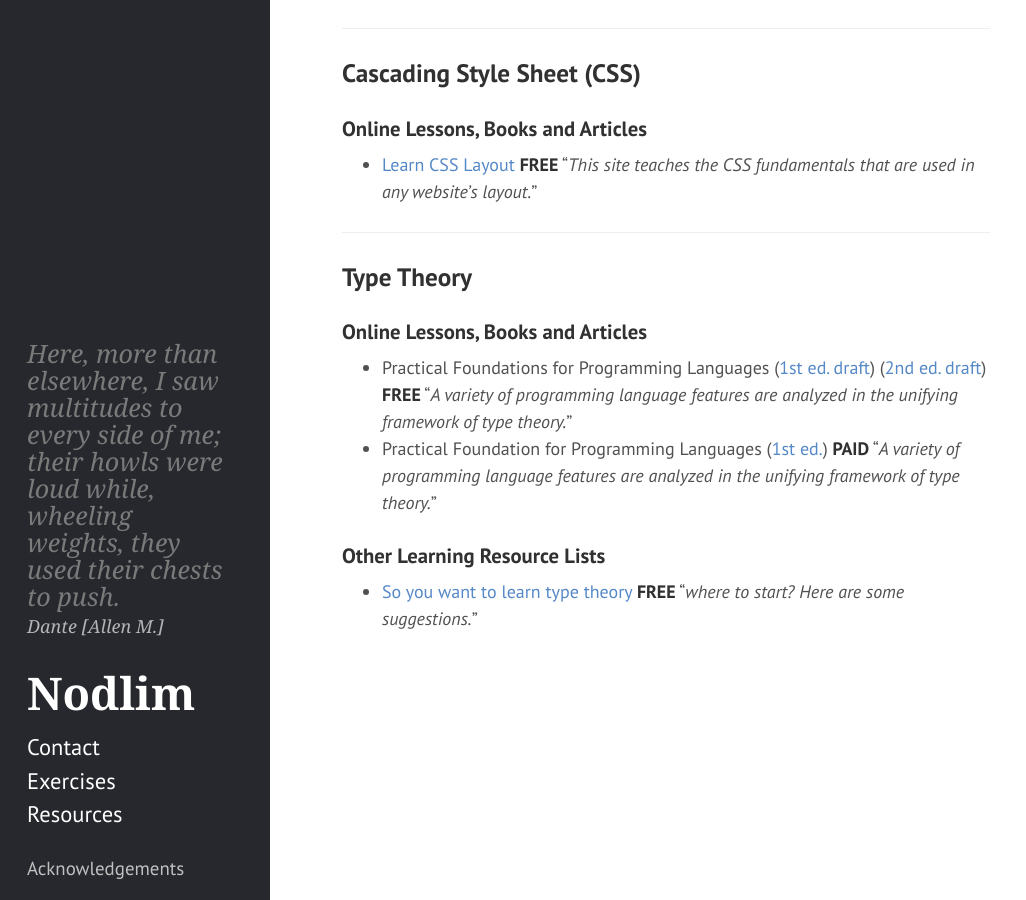
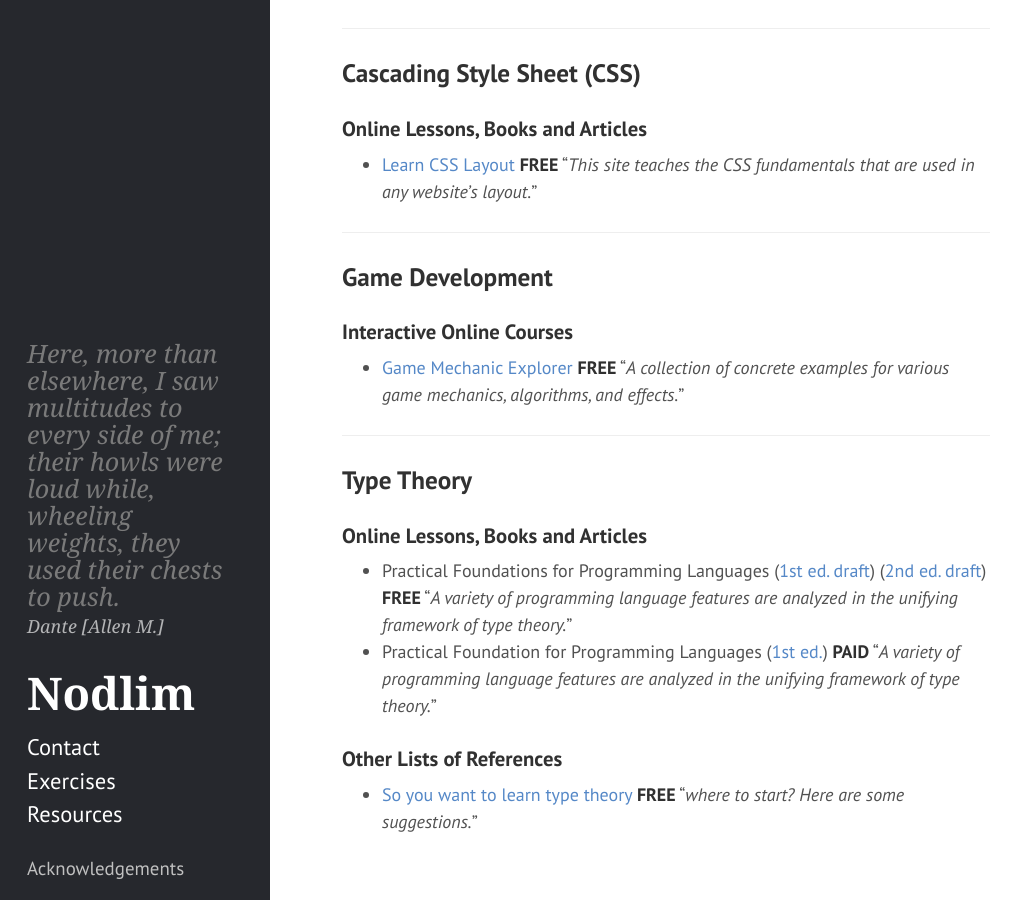
Before and after one commit to kranzuft/nodlim_old, a Jekyll site: the page built from resources.md, in a window 1280 px wide and 900 px high, scrolled down 669 px. Shown: the whole window, without its empty margins (0-1026 px from the left). Built offline with Jekyll 4.4.1, drawn with Linux system fonts in a browser that asks for light colours.

Commit message:
added game mechanic explorer to game development section

```diff
--- a/resources.md
+++ b/resources.md
@@ -35,17 +35,25 @@ heading: Learning to Program | External Resources
 
 <hr>
 
+<h2 id="gamedev">Game Development</h2>
+
+<h3>Interactive Online Courses</h3>
+
+* [Game Mechanic Explorer](http://gamemechanicexplorer.com/) **FREE** "_A collection of concrete examples for various game mechanics, algorithms, and effects._"
+
+<hr>
+
 <h2 id="typetheory">Type Theory</h2>
 
 <h3>Online Lessons, Books and Articles</h3>
 
-* Practical Foundations for Programming Languages ([1st ed. draft](PFPL1stD)) ([2nd ed. draft](PFPL2ndD)) **FREE** "_A variety of programming language features are analyzed in the unifying framework of type theory._"
-* Practical Foundation for Programming Languages ([1st ed.](PFPL1st)) **PAID** "_A variety of programming language features are analyzed in the unifying framework of type theory._"
+* Practical Foundations for Programming Languages ([1st ed. draft][PFPL1stD]) ([2nd ed. draft][PFPL2ndD]) **FREE** "_A variety of programming language features are analyzed in the unifying framework of type theory._"
+* Practical Foundation for Programming Languages ([1st ed.][PFPL1st]) **PAID** "_A variety of programming language features are analyzed in the unifying framework of type theory._"
 
-<h3>Other Learning Resource Lists</h3>
+<h3>Other Lists of References</h3>
 
 * [So you want to learn type theory](http://purelytheoretical.com/sywtltt.html) **FREE** "_where to start? Here are some suggestions._"
 
 [PFPL1st]: http://www.amazon.com/Practical-Foundations-Programming-Languages-Professor/dp/1107029570
-[PFPL1stD]: https://www.cs.cmu.edu/~rwh/plbook/book.pdfA
+[PFPL1stD]: https://www.cs.cmu.edu/~rwh/plbook/book.pdf
 [PFPL2ndD]: https://www.cs.cmu.edu/~rwh/plbook/2nded.pdf
```
